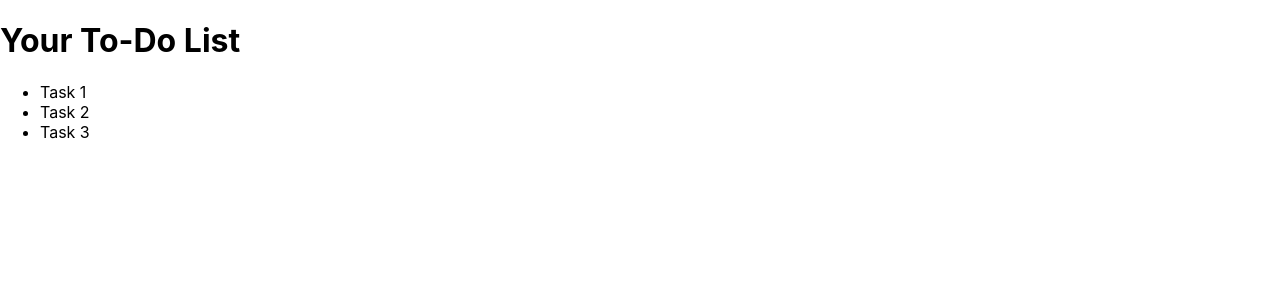
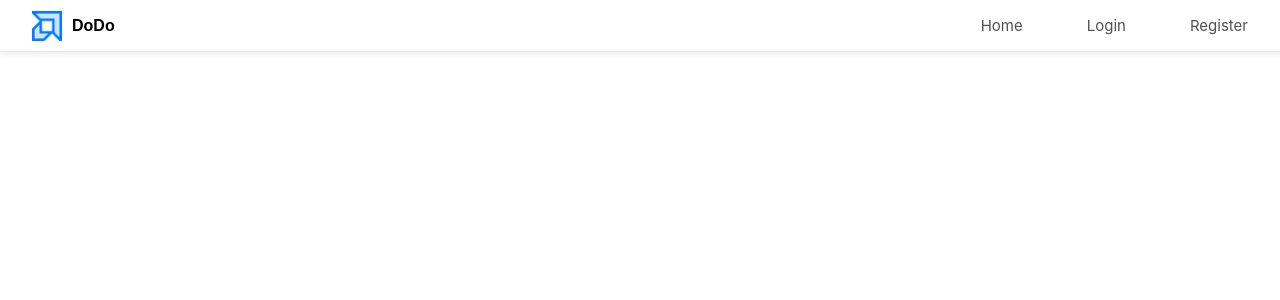
Before and after one commit to phu-nguyen-dinh/TodoApp, a React (Create React App) app in the folder client/: page /to-do-list in a window 1280 px wide. Shown: the top 300 px of the page. Built offline with nearby package versions, Linux system fonts and the light colour scheme.

Commit message:
feat(user): modifying navigation options

```diff
--- a/client/src/components/Navbar.jsx
+++ b/client/src/components/Navbar.jsx
@@ -1,6 +1,33 @@
-import React from "react";
 import logo from "../assets/logo.png";
+import { useEffect, useState } from "react";
+import {getUserDetails} from "../utils/GetUser.js";
+import { Dropdown } from "antd";
+import avatar from "../assets/login.png";
+import {Link, useNavigate } from "react-router-dom";
+
 function Navbar({ active }) {
+  const [user, setUser] = useState(null);
+  const navigate = useNavigate();
+
+  useEffect(() => {
+    const userDetails = getUserDetails();
+    setUser(userDetails);
+  }, []);
+
+  const handleLogout = () => {
+    localStorage.removeItem("toDoAppUser");
+    navigate("/login");
+  };
+
+  const items = [
+    {
+      key: '1',
+      label: (
+        <span onClick={handleLogout}> Logout</span>
+      ),
+    },
+  ];
+
   return (
     <header>
       <nav>
@@ -9,20 +36,28 @@ function Navbar({ active }) {
             <h4>DoDo</h4>
         </div>
         <ul className="navigation-menu">
-          <li>
-            <a href="/" className={active === 'home' ? 'activeNav' : ''}>Home</a>
-          </li>
-          <li>
-            <a href="/login" className={active === 'login' ? 'activeNav' : ''}>Login</a>
-          </li>
-          <li>
-            <a href="/register" className={active === 'register' ? 'activeNav' : ''}>Register</a>
-          </li>
-          <li>
-            <a href="/to-do-list" className={active === 'to-do-list' ? 'activeNav' : ''}>To-Do List</a>
-          </li>
+          <li><Link to="/" className={active==='home' && 'activeNav'}>Home</Link></li>
+          {user && <li><Link to="/to-do-list" className={active==='myTask' && 'activeNav'}>My Task</Link></li>}
+
+          {user ?
+            <Dropdown
+                menu={{
+                  items,
+                }}
+                placement="bottom"
+                arrow
+            >
+              <div className='userInfoNav'>
+                <img  src={avatar} alt="." />
+                <span>{user?.firstName ? `Hello, ${user?.firstName} ${user?.lastName}` : user?.username}</span>
+              </div>
+            </Dropdown>
+            : <>
+            <li><Link to="/login">Login</Link></li>
+            <li><Link to="/register">Register</Link></li>
+            </>}
         </ul>
-    </nav>
+      </nav>
     </header>
   );
 }
--- a/client/src/pages/Auth/Login.jsx
+++ b/client/src/pages/Auth/Login.jsx
@@ -21,7 +21,7 @@ function Login() {
             }
             const response = await AuthServices.loginUser(data);
             console.log(response.data);
-            localStorage.setItem("token", response.data.token);
+            localStorage.setItem("toDoAppUser", JSON.stringify(response.data));
             navigate("/to-do-list");
         }catch (error) {
             console.log(error);
--- a/client/src/pages/Auth/Register.jsx
+++ b/client/src/pages/Auth/Register.jsx
@@ -4,6 +4,7 @@ import login from '../../assets/login.png';
 import { Button, Input, message } from 'antd';
 import { Link, useNavigate } from 'react-router-dom';
 import AuthServices from '../../services/authServices.js';
+import { getErrorMessage } from '../../utils/GetError.js';
 
 function Register() {
   const [username, setUsername] = React.useState("");
--- a/client/src/pages/Landing/Landing.jsx
+++ b/client/src/pages/Landing/Landing.jsx
@@ -1,22 +1,28 @@
-import React from "react";
+import React, {useEffect, useState} from "react";
 import Navbar from "../../components/Navbar";
 import { Link } from 'react-router-dom'
 import landing from '../../assets/landing.png';
 import styles from "./Landing.module.css";
 
 function Landing() {
+    const [user, setUser] = useState(null);
+    useEffect(() => {
+        const userDetails = JSON.parse(localStorage.getItem('toDoAppUser'));
+        setUser(userDetails);
+    }, []);
   return (
     <div>
        <Navbar active={"home"}/>
         <div className={styles.landing__wrapper}>
             <div className={styles.landing__text}>
                 <h1>Schedule Your Daily Tasks With <span className="primaryText">DoDo!</span></h1>
+            {user ? <> <Link to="/to-do-list" className="primaryBtn">Go to My Tasks</Link> </> : <>
             <div className='btnWrapper'>
-            <Link to="/register" className="primaryBtn">Register</Link>
-            <Link to="/login" className='secondaryBtn'>Login</Link>
+              <Link to="/register" className="primaryBtn">Register</Link>
+              <Link to="/login" className='secondaryBtn'>Login</Link>
+              </div>
+            </>}
             </div>
-            </div>
-
             <div className={styles.landing__img}>
                 <img src={landing} alt="landing" />
             </div>
--- a/client/src/pages/ToDo/ToDoList.jsx
+++ b/client/src/pages/ToDo/ToDoList.jsx
@@ -1,15 +1,10 @@
 import React from "react";
-
+import Navbar from "../../components/Navbar";
 function ToDoList() {
   return (
-    <div>
-      <h1>Your To-Do List</h1>
-      <ul>
-        <li>Task 1</li>
-        <li>Task 2</li>
-        <li>Task 3</li>
-      </ul>
-    </div>
+    <>
+    <Navbar active={"myTask"} />
+    </>
   );
 }
 
--- /dev/null
+++ b/client/src/utils/GetUser.js
@@ -0,0 +1,4 @@
+export function getUserDetails() {
+    const user = JSON.parse(localStorage.getItem('toDoAppUser'));
+    return user;
+}
```
